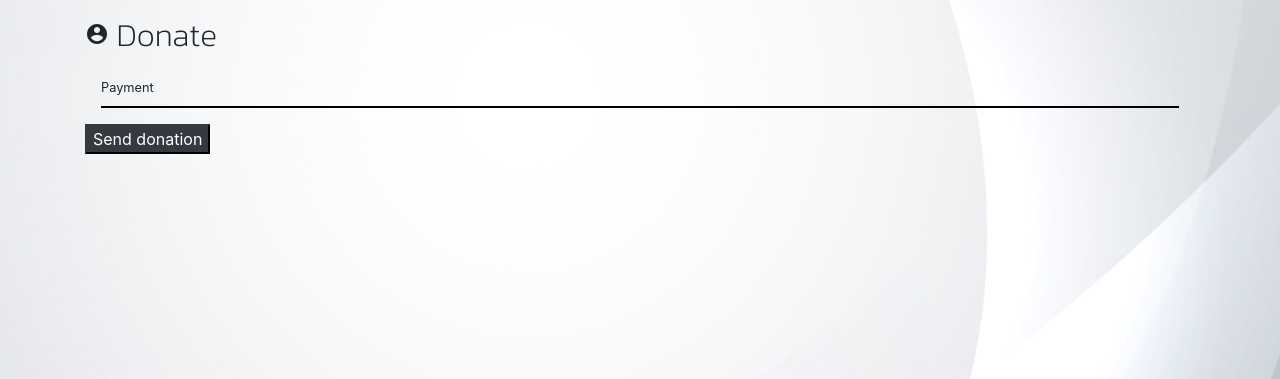
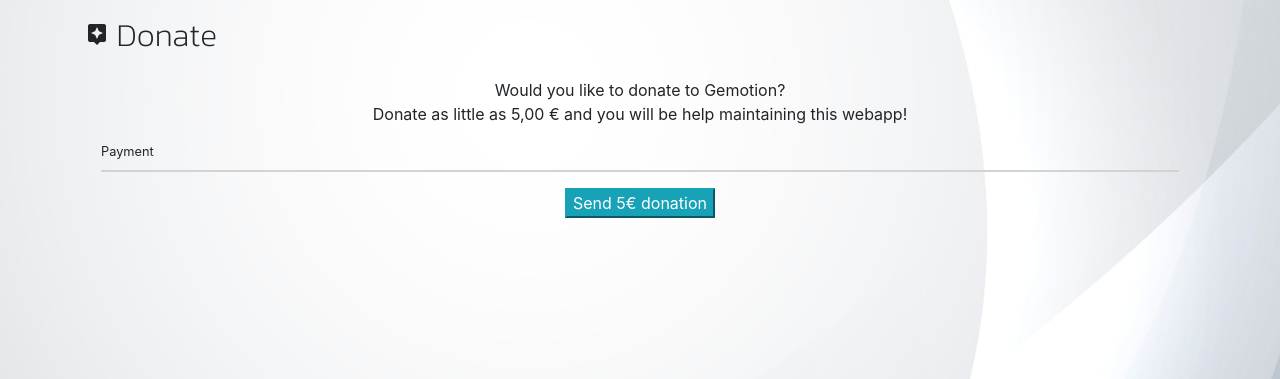
Before and after one commit to fergabi17/gemotion, a Django app: template profiles/templates/profiles/payment.html in a window 1280 px wide. Shown: the part 68-447 px from the top of the page. Run offline with Django 3.2, Linux system fonts and the light colour scheme; the template is opened without the code that fills it, so the values that code supplies are empty; some libraries are stand-ins or nearby versions; some web fonts are replaced.

Commit message:
Styled payments page

```diff
--- a/profiles/static/profiles/css/profile.css
+++ b/profiles/static/profiles/css/profile.css
@@ -13,13 +13,13 @@
     color: rgb(78, 78, 78);
 }
 
-.StripeElement,
+ .StripeElement,
 .stripe-style-input {
   box-sizing: border-box;
   height: 40px;
   padding: 10px 12px;
   border: 1px solid transparent;
-  border-radius: 0px;
+  border-radius: 3px;
   background-color: white;
   box-shadow: 0 1px 3px 0 #e6ebf1;
   -webkit-transition: box-shadow 150ms ease;
@@ -47,6 +47,6 @@
 
 #payment-form .form-control,
 #card-element {
-    color: #000;
-    border: 1px solid #000;
+    color: rgb(211, 211, 211);
+    border: 1px solid rgb(212, 211, 211);
 }
--- a/profiles/templates/profiles/payment.html
+++ b/profiles/templates/profiles/payment.html
@@ -15,12 +15,15 @@
 
     <div class="row">
         <div class="col-12">
-            <h2><i class="large material-icons">account_circle</i> Donate</h2>
+            <h2><i class="large material-icons">assistant</i> Donate</h2>
         </div>
     </div>
 
     <div class="row">
         <div class="col-12">
+            <p class="text-center">Would you like to donate to Gemotion?<br>
+                Donate as little as 5,00 € and you will be help maintaining this webapp!
+            </p>
             <form method="POST" id="payment-form" action="{% url 'donated' %}">
                 {% csrf_token %}
                 <fieldset class="px-3">
@@ -31,7 +34,9 @@
                     <!-- Used to display form errors -->
                     <div class="mb-3 text-danger" id="card-errors" role="alert"></div>
                 </fieldset>
-                <button type="submit" class="btn-dark">Send donation</button>
+                <p class="text-center">
+                    <button type="submit" class="btn-info">Send 5€ donation</button>
+                </p>
             </form>
         </div>
     </div>
```
Also changed, not shown: profiles/templates/profiles/profile.html (+14 -5 lines).
